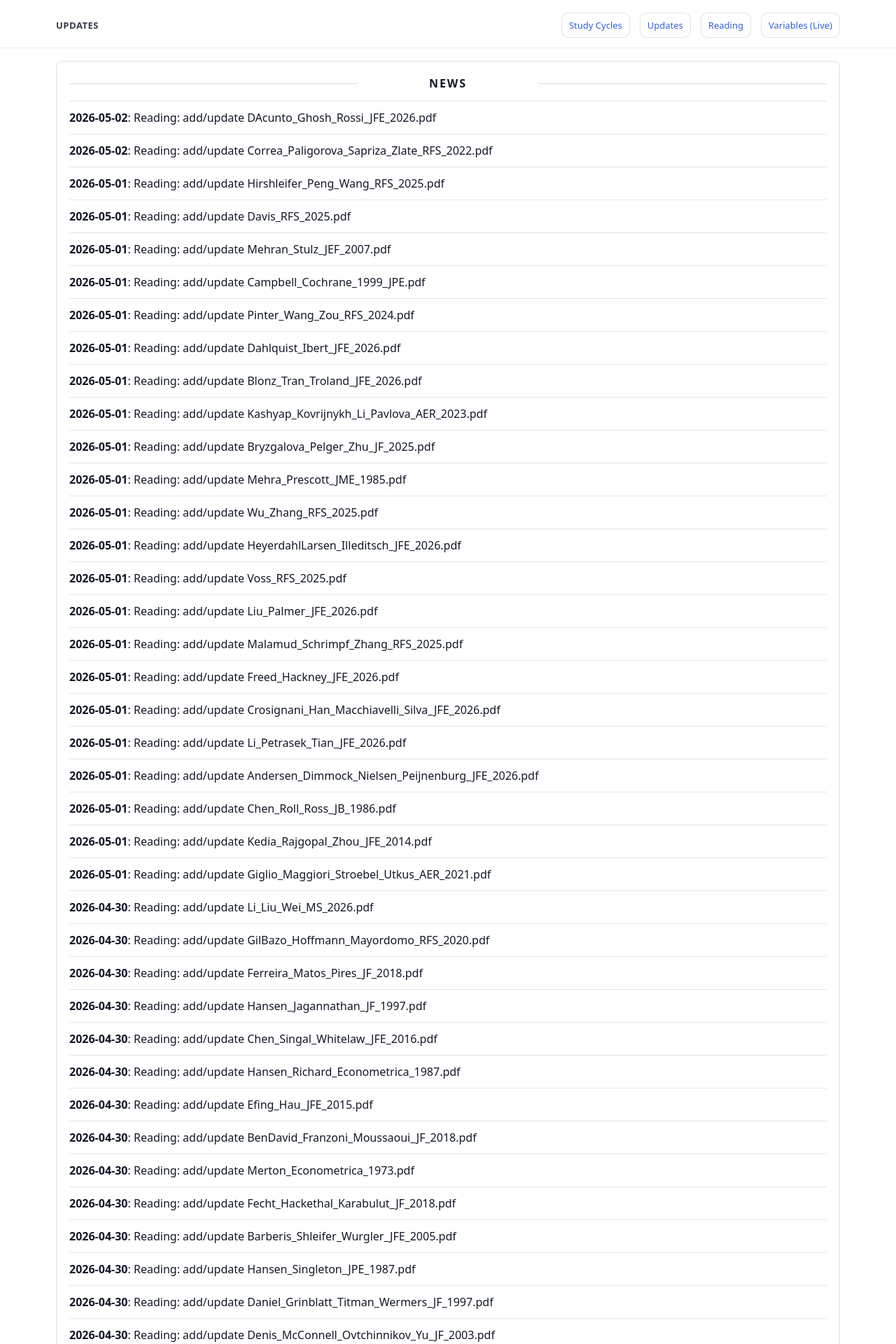
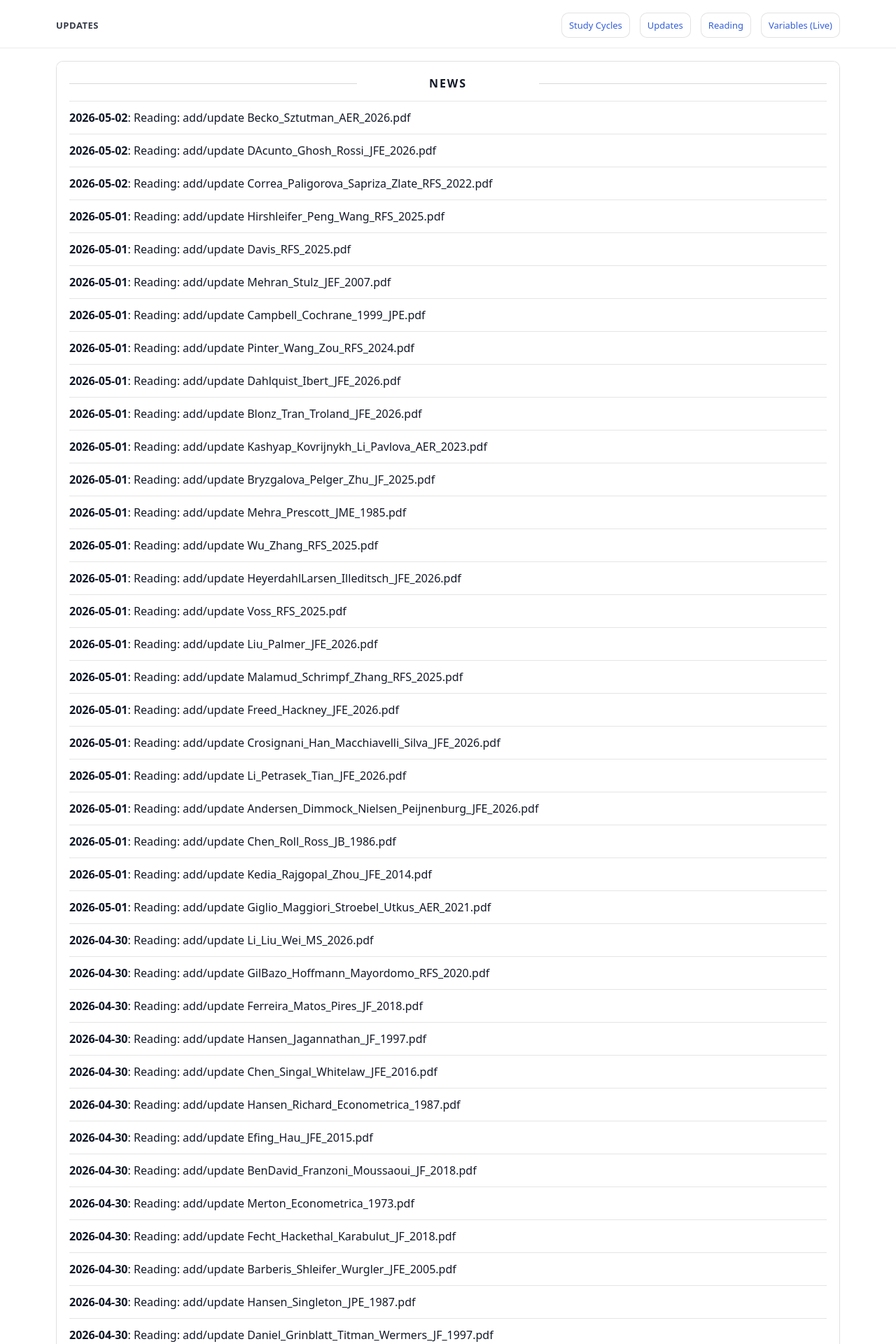
Before and after one commit to yaxinzn/study-archive, a Jekyll site: the page built from updates/index.md, in a window 1280 px wide. Shown: the top 1920 px of the page at 70% size. Built offline with Jekyll 4.4.1, drawn with Linux system fonts in a browser that asks for light colours; some of the changed text lies outside the part shown.

Commit message:
chore: update NEWS feed

```diff
--- a/_data/news.yml
+++ b/_data/news.yml
@@ -1,4 +1,7 @@
 # Auto-generated update history (sorted newest -> oldest). Do not edit manually.
+- ts: "1777713590"
+  date: "2026-05-02"
+  title: "Reading: add/update Becko_Sztutman_AER_2026.pdf"
 - ts: "1777670092"
   date: "2026-05-02"
   title: "Reading: add/update DAcunto_Ghosh_Rossi_JFE_2026.pdf"
```
